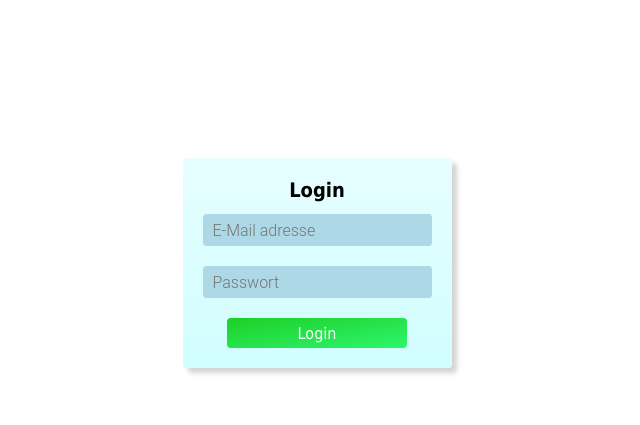
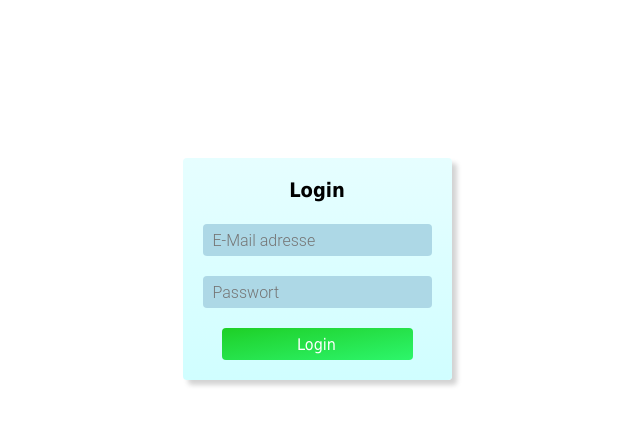
Before and after one commit to moritzscheer/ham, a PHP site: page /Profil/login.php in a window 1280 px wide. Shown: the top 425 px of the page, without its empty margins (323-963 px from the left). Run offline with PHP 8.4, Linux system fonts and the light colour scheme.

Commit message:
final css in login and register

```diff
--- a/Profil/login.php
+++ b/Profil/login.php
@@ -1,20 +1,28 @@
 <?php include_once "../php/head.php" ?>
 
 <body>
-<div class="login">
+<section class="login">
     <div class="loginElement">
-        <label id="Hlogin">Login</label>
+        <form>
+            <label id="Hlogin">Login</label>
+        </form>
     </div>
     <div class="loginElement">
-        <input type="email" id="lemail" placeholder="E-Mail adresse" required>
+        <form>
+            <input type="email" id="lemail" placeholder="E-Mail adresse" required>
+        </form>
     </div>
     <div class="loginElement">
-        <input type="password" id="lpassword" placeholder="Passwort" required>
+        <form>
+            <input type="password" id="lpassword" placeholder="Passwort" required>
+        </form>
     </div>
     <div class="loginElement">
-        <input type="submit" id="loginSubmit" value="Login">
+        <form>
+            <input type="submit" id="loginSubmit" value="Login">
+        </form>
     </div>
-</div>
+</section>
 <link rel="stylesheet" type="text/css" href="../css/signIn.css">
 <link rel="stylesheet" type="text/css" href="../css/login.css">
 </body>
--- a/css/login.css
+++ b/css/login.css
@@ -18,7 +18,7 @@
 /*Login Label*/
 #Hlogin {
     display: grid;
-    padding: 20px 10px 10px 10px;
+    padding: 20px 10px 20px 10px;
     font-family: Tahoma, sans-serif;
     font-weight: bolder;
     font-size: 20px;
@@ -31,8 +31,10 @@
     font-family: Tahoma, sans-serif;
     border-radius: 4px;
     height: 30px;
+    padding-left: 5px;
     width: 180px;
     background-image: linear-gradient(to right bottom, #1ecf25, #22d939, #26e24a, #29ec5b, #2df66a);
     margin-top: 10px;
     margin-bottom: 20px;
+    box-sizing: content-box;
 }
--- a/css/signIn.css
+++ b/css/signIn.css
@@ -14,7 +14,7 @@ input {
 }
 
 /*email and password input for login and register*/
-input[type=email], input[type=password], input[type=text] {
+input[type=email], input[type=password], input[type=text], input[type=submit] {
     background-color: lightblue;
     padding-left: 10px;
     margin: 10px 20px 10px 20px;
```
Also changed, not shown: Profil/register.php (+17 -7 lines), css/register.css (+5 -3 lines).
